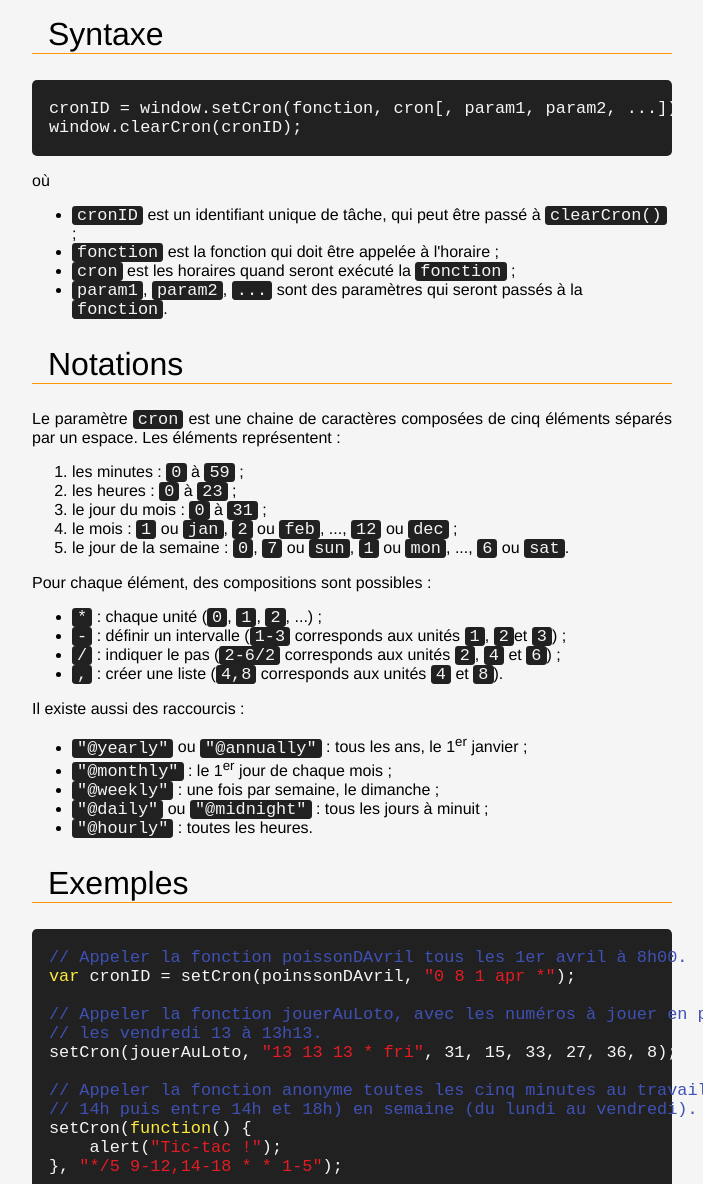
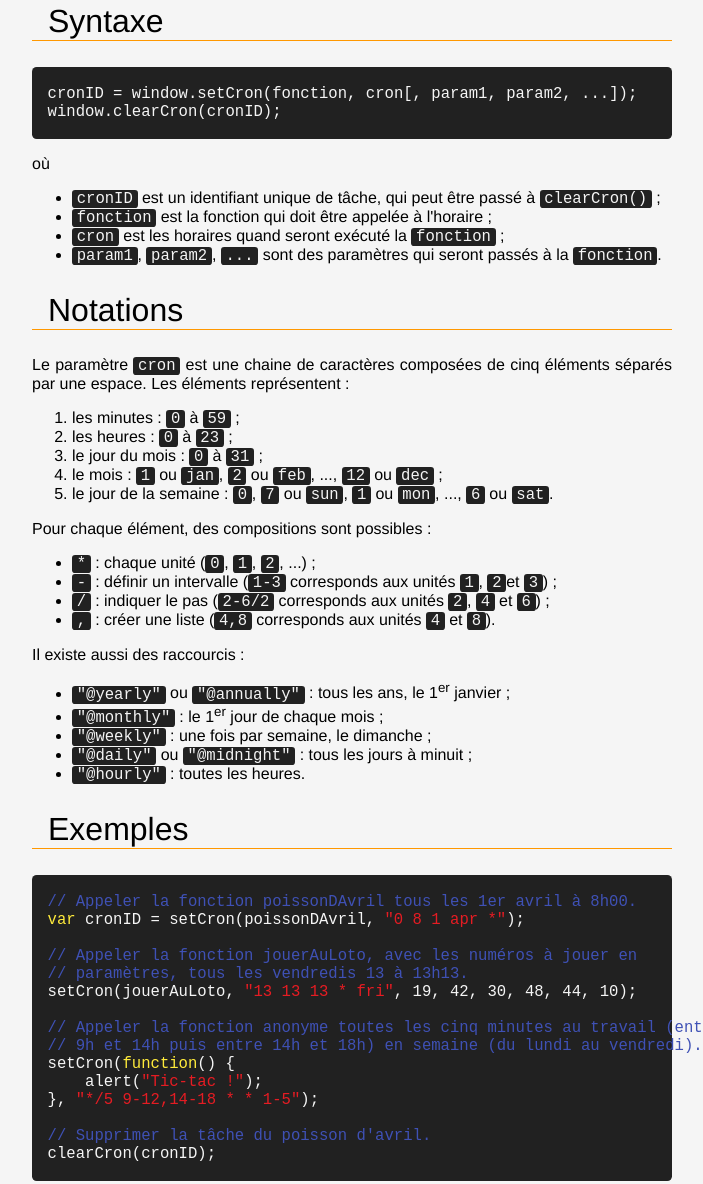
Before and after one commit to regseb/regseb.github.io, a plain HTML site: page scronpt/index.html in a window 1280 px wide. Shown: the part 861-2045 px from the top of the page, without its empty margins (32-735 px from the left). Drawn offline with nearby package versions, Linux system fonts and the light colour scheme.

Commit message:
Corrections mineures.

```diff
--- a/scronpt/index.html
+++ b/scronpt/index.html
@@ -92,7 +92,7 @@ window.clearCron(cronID);
         <h2 id="notations">Notations</h2>
         <p>
           Le paramètre <code>cron</code> est une chaine de caractères composées
-          de cinq éléments séparés par un espace. Les éléments représentent :
+          de cinq éléments séparés par une espace. Les éléments représentent :
         </p>
         <ol>
           <li>
@@ -163,14 +163,14 @@ window.clearCron(cronID);
         <h2 id="examples">Exemples</h2>
         <pre><code class="language-javascript">
 // Appeler la fonction poissonDAvril tous les 1er avril à 8h00.
-var cronID = setCron(poinssonDAvril, "0 8 1 apr *");
+var cronID = setCron(poissonDAvril, "0 8 1 apr *");
 
-// Appeler la fonction jouerAuLoto, avec les numéros à jouer en paramètres, tous
-// les vendredi 13 à 13h13.
-setCron(jouerAuLoto, "13 13 13 * fri", 31, 15, 33, 27, 36, 8);
+// Appeler la fonction jouerAuLoto, avec les numéros à jouer en
+// paramètres, tous les vendredis 13 à 13h13.
+setCron(jouerAuLoto, "13 13 13 * fri", 19, 42, 30, 48, 44, 10);
 
-// Appeler la fonction anonyme toutes les cinq minutes au travail (entre 9h et
-// 14h puis entre 14h et 18h) en semaine (du lundi au vendredi).
+// Appeler la fonction anonyme toutes les cinq minutes au travail (entre
+// 9h et 14h puis entre 14h et 18h) en semaine (du lundi au vendredi).
 setCron(function() {
     alert("Tic-tac !");
 }, "*/5 9-12,14-18 * * 1-5");
@@ -185,8 +185,8 @@ clearCron(cronID);
       <article>
         <h2 id="compatibility">Compatibilité</h2>
         <p>
-          Voici les versions minimales nécessaire pour utiliser la bibliothèque
-          avec les principaux navigateurs.
+          Voici les versions minimales nécessaires pour utiliser la
+          bibliothèque avec les principaux navigateurs.
         </p>
         <table>
           <tr>
--- a/scronpt/lib/prism.css
+++ b/scronpt/lib/prism.css
@@ -1,7 +1,7 @@
 pre, :not(pre) > code {
     background: #212121;
     color: #f5f5f5;
-    font-size: 1.3em;
+    font-size: 1.2em;
 }
 
 pre {
--- a/wiloquery/lib/prism.css
+++ b/wiloquery/lib/prism.css
@@ -1,6 +1,6 @@
 pre, :not(pre) > code {
     background: #212121;
-    font-size: 1.3em;
+    font-size: 1.2em;
 }
 
 pre {
```
Also changed, not shown: wiloquery/index.html (+2 -2 lines).
